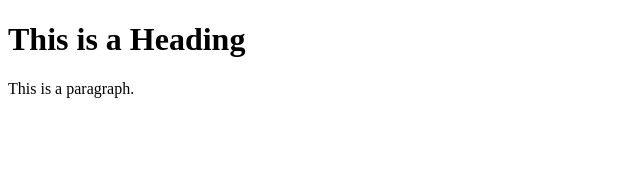
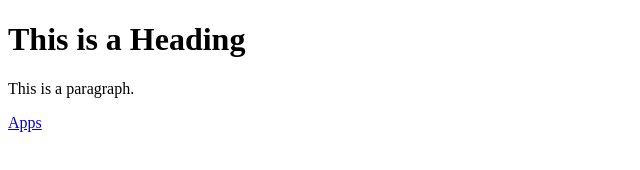
Before and after one commit to Halim190102/Halim190102.github.io, a plain HTML site: page index.html in a window 1280 px wide. Shown: the full height of the page, 0-640 px from the left. Drawn offline with Linux system fonts and the light colour scheme.

Commit message:
Update index.html

```diff
--- a/index.html
+++ b/index.html
@@ -7,6 +7,7 @@
 
 <h1>This is a Heading</h1>
 <p>This is a paragraph.</p>
+<a href="https://halim190102.github.io/" target="_system">Apps</a>
 
 </body>
 </html>
```
